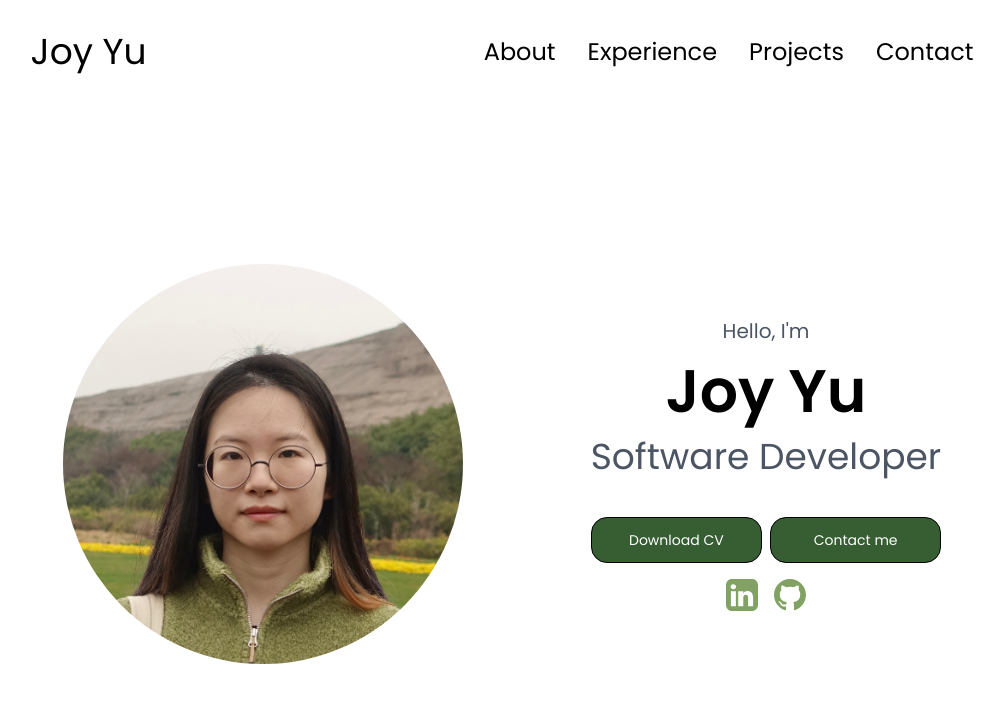
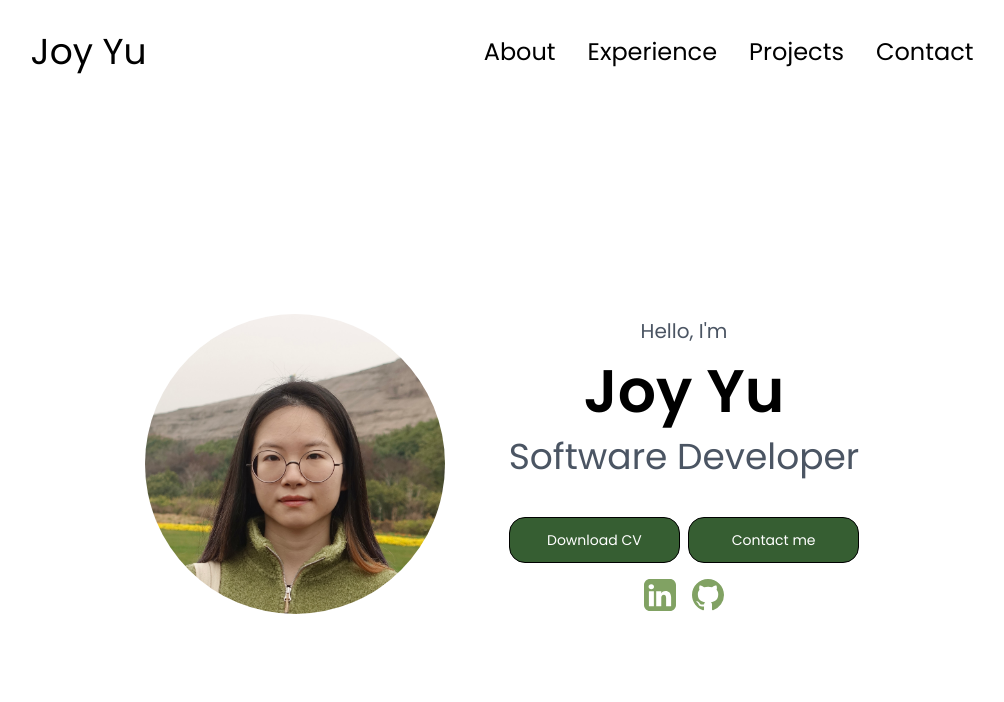
Before and after one commit to circle117/circle117.github.io, a React (Vite) app: page / in a window 1280 px wide. Shown: the top 702 px of the page, without its empty margins (138-1142 px from the left). Built offline with nearby package versions, Linux system fonts and the light colour scheme.

Commit message:
adjust the layout of the main page and the navigator

```diff
--- a/src/components/GithubIcon.jsx
+++ b/src/components/GithubIcon.jsx
@@ -1,6 +1,10 @@
 export default function GithubIcon() {
   return (
-    <svg xmlns="http://www.w3.org/2000/svg" viewBox="0 0 16 16" class="w-8 h-8">
+    <svg
+      xmlns="http://www.w3.org/2000/svg"
+      viewBox="0 0 16 16"
+      className="w-8 h-8"
+    >
       <path
         fill="#81A263"
         d="M8 0C3.58 0 0 3.58 0 8c0 3.54 2.29 6.53 5.47 7.59.4.07.55-.17.55-.38 0-.19-.01-.82-.01-1.49-2.01.37-2.53-.49-2.69-.94-.09-.23-.48-.94-.82-1.13-.28-.15-.68-.52-.01-.53.63-.01 1.08.58 1.23.82.72 1.21 1.87.87 2.33.66.07-.52.28-.87.51-1.07-1.78-.2-3.64-.89-3.64-3.95 0-.87.31-1.59.82-2.15-.08-.2-.36-1.02.08-2.12 0 0 .67-.21 2.2.82.64-.18 1.32-.27 2-.27.68 0 1.36.09 2 .27 1.53-1.04 2.2-.82 2.2-.82.44 1.1.16 1.92.08 2.12.51.56.82 1.27.82 2.15 0 3.07-1.87 3.75-3.65 3.95.29.25.54.73.54 1.48 0 1.07-.01 1.93-.01 2.2 0 .21.15.46.55.38A8.013 8.013 0 0016 8c0-4.42-3.58-8-8-8z"
--- a/src/components/LinkedinIcon.jsx
+++ b/src/components/LinkedinIcon.jsx
@@ -7,7 +7,7 @@ export default function LinkedInIcon() {
       width="26"
       height="26"
       viewBox="0 0 192 192"
-      class="w-8 h-8"
+      className="w-8 h-8"
     >
       {
         <g
--- a/src/components/Navigator.jsx
+++ b/src/components/Navigator.jsx
@@ -38,7 +38,7 @@ export default function Navigator() {
           <div className="relative inline-block">
             <Hamburger toggled={isOpen} onToggle={toggleMenu} />
             {isOpen && (
-              <div className="absolute right-0 bg-white text-xl border border-solid border-white border-y-slate-500 p-4 justify-between">
+              <div className="absolute right-0 bg-white text-xl border-y-2 border-y-slate-500 p-4 justify-between">
                 <ul>
                   <li>
                     <a className="" href="#about" onClick={toggleMenu}>
--- a/src/pages/ProfilePage.jsx
+++ b/src/pages/ProfilePage.jsx
@@ -5,8 +5,8 @@ import GithubIcon from "../components/GithubIcon";
 
 export default function ProfilePage() {
   return (
-    <div id="profile" className=" flex p-[2vh] h-[88vh] gap-32 justify-center">
-      <div className="flex rounded-full overflow-hidden h-[400px] w-[400px] self-center">
+    <div id="profile" className=" flex gap-16 h-[88vh] justify-center">
+      <div className="rounded-full overflow-hidden lg:w-[300px] md:w-[200px] place-self-center">
         <img src={profilePic} alt="Joy Yu profile picture"></img>
       </div>
       <div className="self-center justify-center text-center">
```
